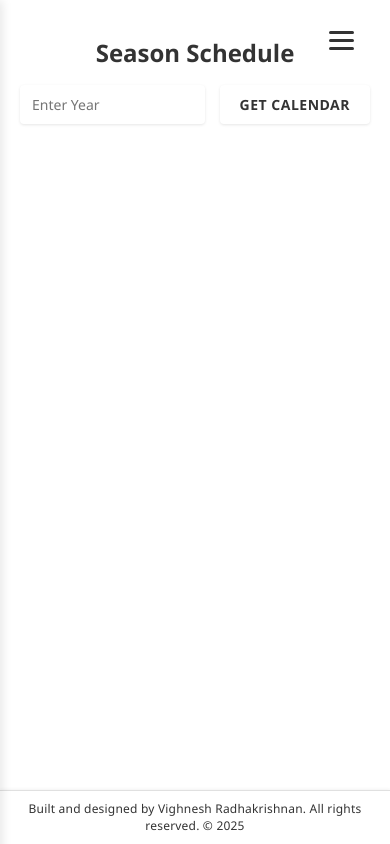
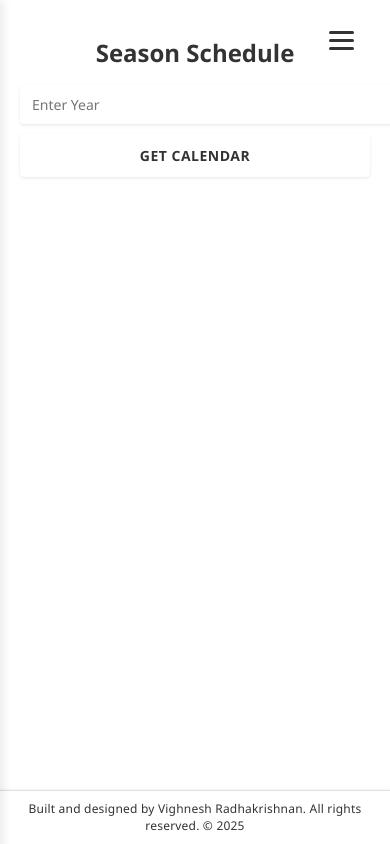
Before and after one commit to vighnesh-radhakrishnan/anemoi, a React (Create React App) app in the folder frontend/: page / in a window 390 px wide. Built offline with nearby package versions, Linux system fonts and the light colour scheme.

Commit message:
small screen device support form wrapper

```diff
--- a/frontend/src/Components/Container.js
+++ b/frontend/src/Components/Container.js
@@ -378,6 +378,20 @@ export const FormWrapper = styled.form`
       outline: none;
     }
   }
+
+  @media (max-width: 768px) {
+    flex-direction: column;
+    gap: 10px;
+
+    input[type="number"] {
+      width: 100%;
+    }
+
+    button {
+      width: 100%;
+      padding: 12px;
+    }
+  }
 `;
 
 export const SessionDetails = styled.div`
```
